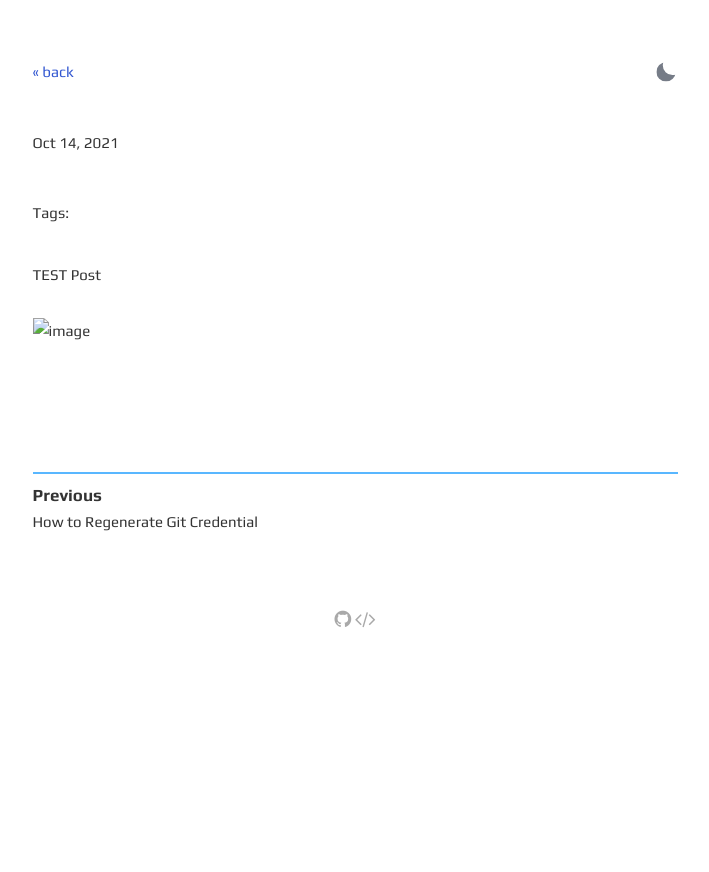
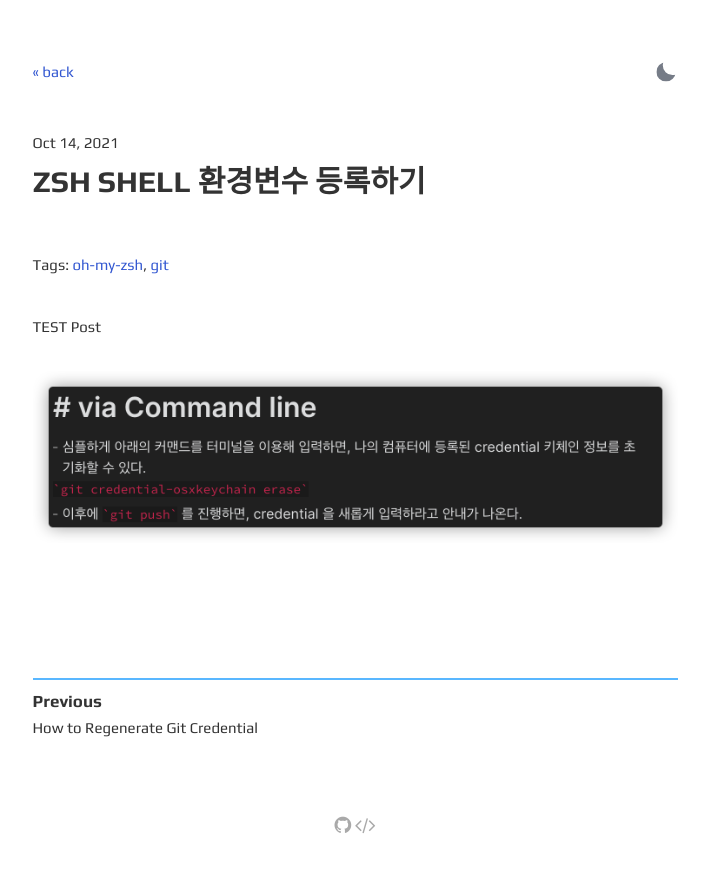
Before and after one commit to yebinable/yebinable.github.io.1, a Jekyll site: the page built from _posts/2021-10-14-ZSH-SHELL-환경변수등록하기.md, in a window 1280 px wide. Shown: the top 872 px of the page, without its empty margins (285-994 px from the left). Built offline with Jekyll 4.4.1, drawn with Linux system fonts in a browser that asks for light colours.

Commit message:
image added

```diff
--- a/_posts/2021-10-14-ZSH-SHELL-환경변수등록하기.md
+++ b/_posts/2021-10-14-ZSH-SHELL-환경변수등록하기.md
@@ -1,11 +1,11 @@
 ---
 layout: post
 title: zsh shell 환경변수 등록하기
-description: -
-summary: -
-tags: [oh-my-zsh]
+description: zsh shell 환경변수 등록하기
+summary: zsh shell 환경변수 등록하기
+tags: [oh-my-zsh, git]
 ---
 
 TEST Post
 
-![image](./img/iShot2021-10-14 21.18.58.png)
+![image](/img/iShot2021-10-14 21.18.58.png)
--- a/tag/oh-my-zsh.html
+++ b/tag/oh-my-zsh.html
@@ -0,0 +1,4 @@
+---
+layout: tag
+tag: oh-my-zsh
+---
```
